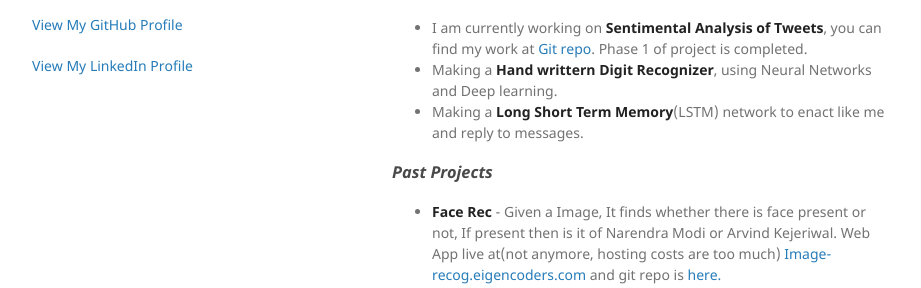
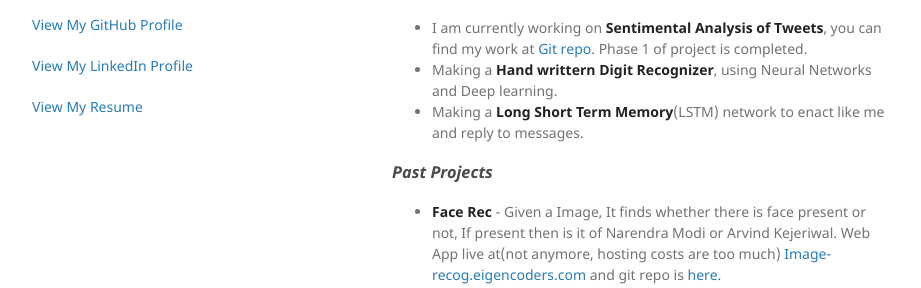
Before and after one commit to vishvanath45/vishvanath45.github.io, a Jekyll site: the page built from index.md, in a window 1280 px wide. Shown: the part 371-659 px from the top of the page, without its empty margins (178-1099 px from the left). Built offline with Jekyll 4.4.1, drawn with Linux system fonts in a browser that asks for light colours; our own code applies the rules of GitHub Pages for plain Markdown files.

Commit message:
Add resume

```diff
--- a/_layouts/default.html
+++ b/_layouts/default.html
@@ -29,6 +29,7 @@
         {% if site.github.is_user_page %}
         <p class="view"><a href="{{ site.github.owner_url }}">View My GitHub Profile</a></p>
         <p class="view"><a href="https://www.linkedin.com/in/vishvanathdutt">View My LinkedIn Profile</a></p>
+        <p class="view"><a href="/assets/resume/Vishvanath_Resume.pdf">View My Resume</a></p>
         {% endif %}
 
         {% if site.show_downloads %}
```
Also changed, not shown: 4 other files.
